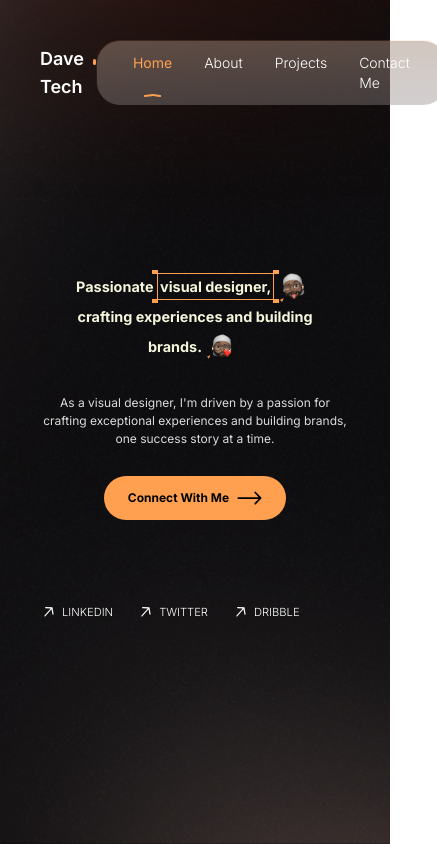
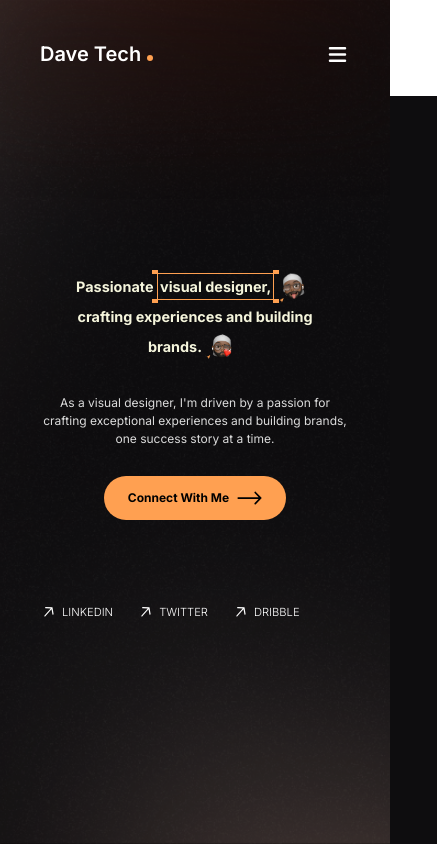
Before and after one commit to miss3persin/Dave-Portfolio, a Next.js app: page / in a window 390 px wide. Shown: the top 844 px of the page, 437 px wide, since content can reach past the window. Built offline with nearby package versions, Linux system fonts and the light colour scheme; what tailwindcss-multi would draw is missing.

Commit message:
fixed navbar responsiveness

```diff
--- a/package.json
+++ b/package.json
@@ -13,6 +13,7 @@
     "next": "14.2.5",
     "react": "^18",
     "react-dom": "^18",
+    "react-icons": "^5.3.0",
     "tailwindcss-multi": "^0.4.6"
   },
   "devDependencies": {
--- a/src/app/sections/AboutSection.js
+++ b/src/app/sections/AboutSection.js
@@ -8,7 +8,7 @@ import { SkillsComponent } from '../components/SkillsComponent';
 export const AboutSection = () => {
   return (
     <section id='about'>
-    <div className='container flex items-center px-10 sm:px-20 py-20 sm:py-40 lg:py-52 justify-center gap-28 relative'>
+    <div className='container flex items-center px-10 sm:px-20 py-20 sm:py-40 lg:py-52 justify-center gap-28 relative overflow-hidden'>
 
         <div data-aos="fade-right" data-aos-duration="1000" className='absolute lg:static lg:block sm:top-[12.5rem] sm:right-[9rem] hidden'>
         <Image
--- a/src/app/sections/NavSection.js
+++ b/src/app/sections/NavSection.js
@@ -2,13 +2,14 @@
 
 import Image from 'next/image';
 import { useState, useEffect, useRef } from 'react';
-import markerImage from '/Public/markerimage.png'; // Adjust the path accordingly
+import markerImage from '/Public/markerimage.png'
+import { HiMenu, HiX } from 'react-icons/hi';
 
 export const NavSection = () => {
   const [activeSection, setActiveSection] = useState('home');
+  const [isMenuOpen, setIsMenuOpen] = useState(false);
   const markerRef = useRef(null);
 
-  // Function to update marker position
   const updateMarkerPosition = (section) => {
     const liElement = document.querySelector(`li[data-section="${section}"]`);
     if (liElement && markerRef.current) {
@@ -38,8 +39,10 @@ export const NavSection = () => {
       });
     };
 
-    // Set initial scroll position to top
     window.scrollTo(0, 0);
+
+    // Initialize marker position when component mounts
+    updateMarkerPosition('home');
 
     window.addEventListener('scroll', handleScroll);
     return () => {
@@ -54,6 +57,7 @@ export const NavSection = () => {
     if (element) {
       element.scrollIntoView({ behavior: 'smooth' });
     }
+    setIsMenuOpen(false);
   };
 
   return (
@@ -62,48 +66,63 @@ export const NavSection = () => {
       <div data-aos="fade-down" data-aos-duration="1000" data-aos-delay="1200" className='fixed z-50 w-full'>
         <div className='container px-10 lg:px-10 2xl:px-0'>
           <div className='flex items-center justify-between pb-10 pt-10 2xl:pb-14 2xl:pt-14'>
-            <div className='flex gap-1.5 2xl:gap-2 cursor-pointer' onClick={() => handleClick('home')}>
-              <p className='text-lg font-semibold text-white 2xl:text-3xl'>
-                Dave Tech
-              </p>
-              <div className='mt-3.5 h-1.5 w-1.5 rounded-full bg-[#FFA051] p-0 2xl:mt-6'></div>
+            <div className='justify-between items-center flex w-full md:w-auto'>
+              <div className='flex gap-1.5 2xl:gap-2 cursor-pointer' onClick={() => handleClick('home')}>
+                <p className='md:text-lg text-xl font-semibold text-white 2xl:text-3xl'>
+                  Dave Tech
+                </p>
+                <div className='mt-[15px] md:mt-3.5 h-1.5 w-1.5 rounded-full bg-[#FFA051] p-0 2xl:mt-6'></div>
+              </div>
+
+              {/* Hamburger Icon */}
+              <div className='md:hidden flex items-center relative'>
+                <button onClick={() => setIsMenuOpen(!isMenuOpen)} className='relative text-white'>
+                  <div className={`absolute transition-transform duration-500 ease-in-out ${isMenuOpen ? 'transform rotate-45' : 'transform rotate-0'}`}>
+                    <HiMenu size={25} className={`transition-opacity duration-500 ${isMenuOpen ? 'opacity-0' : 'opacity-100'}`} />
+                  </div>
+                  <div className={`transition-transform duration-500 ease-in-out ${isMenuOpen ? 'transform rotate-90' : 'transform rotate-0'}`}>
+                    <HiX size={25} className={`transition-opacity duration-500 ${isMenuOpen ? 'opacity-100' : 'opacity-0'}`} />
+                  </div>
+                </button>
+              </div>
             </div>
 
-            <div className='relative rounded-3xl bg-gradient-to-b from-[#ff9f5125] to-[#ffa05100] p-px'>
-              <div className='rounded-[calc(1.5rem-1px)] bg-gradient-to-br from-[#8F878766] to-[#8F878766] px-9 py-3 dark:bg-black'>
+            {/* Desktop Menu */}
+            <div className='hidden md:flex md:relative md:rounded-3xl md:bg-gradient-to-b md:from-[#ff9f5125] md:to-[#ffa05100] md:p-px'>
+              <div className='md:rounded-[calc(1.5rem-1px)] md:bg-gradient-to-br md:from-[#8F878766] md:to-[#8F878766] md:px-9 md:py-3 md:dark:bg-black'>
                 <ul className='relative flex gap-8 text-sm font-light text-[#FFFFFF] 2xl:gap-9 2xl:text-base'>
                   <li
                     data-section="home"
                     onClick={() => handleClick('home')}
-                    className={`scroll-smooth relative cursor-pointer hover:text-[#FFA051] ${activeSection === 'home' ? 'text-[#FFA051] font-normal delay-300' : ''}`}
+                    className={`scroll-smooth relative cursor-pointer hover:text-[#FFA051] ${activeSection === 'home' ? 'text-[#FFA051] font-normal delay-[600ms]' : ''}`}
                   >
                     Home
                   </li>
                   <li
                     data-section="about"
                     onClick={() => handleClick('about')}
-                    className={`scroll-smooth relative cursor-pointer hover:text-[#FFA051] ${activeSection === 'about' ? 'text-[#FFA051] font-normal delay-300' : ''}`}
+                    className={`scroll-smooth relative cursor-pointer hover:text-[#FFA051] ${activeSection === 'about' ? 'text-[#FFA051] font-normal delay-[600ms]' : ''}`}
                   >
                     About
                   </li>
                   <li
                     data-section="projects"
                     onClick={() => handleClick('projects')}
-                    className={`scroll-smooth relative cursor-pointer hover:text-[#FFA051] ${activeSection === 'projects' ? 'text-[#FFA051] font-normal delay-300' : ''}`}
+                    className={`scroll-smooth relative cursor-pointer hover:text-[#FFA051] ${activeSection === 'projects' ? 'text-[#FFA051] font-normal delay-[600ms]' : ''}`}
                   >
                     Projects
                   </li>
                   <li
                     data-section="contact"
                     onClick={() => handleClick('contact')}
-                    className={`scroll-smooth relative cursor-pointer hover:text-[#FFA051] ${activeSection === 'contact' ? 'text-[#FFA051] font-normal delay-300' : ''}`}
+                    className={`scroll-smooth relative cursor-pointer hover:text-[#FFA051] ${activeSection === 'contact' ? 'text-[#FFA051] font-normal delay-[600ms]' : ''}`}
                   >
                     Contact Me
                   </li>
 
                   <div
                     ref={markerRef}
-                    className='absolute -bottom-1 h-[3px] transition-all duration-300 delay-300'
+                    className='absolute -bottom-1 h-[3px] transition-all duration-300 delay-500'
                   >
                     <Image src={markerImage} alt="Marker" layout='fill' objectFit='contain' />
                   </div>
@@ -111,8 +130,47 @@ export const NavSection = () => {
               </div>
             </div>
 
+            {/* Mobile Menu */}
+            <div className={`md:hidden absolute top-24 left-0 right-0 bg-[#0E0D0F] px-4 pb-14 h-lvh flex flex-col items-center justify-evenly transition-transform transform ${isMenuOpen ? 'translate-x-0' : 'translate-x-full'} ease-in-out duration-[600ms]`}>
+              <ul className='flex flex-col items-center gap-12 text-lg font-light text-[#FFFFFF]'>
+                <li
+                  data-section="home"
+                  onClick={() => handleClick('home')}
+                  className={`scroll-smooth cursor-pointer hover:text-[#FFA051] ${activeSection === 'home' ? 'text-[#FFA051] font-normal' : ''}`}
+                >
+                  Home
+                </li>
+                <li
+                  data-section="about"
+                  onClick={() => handleClick('about')}
+                  className={`scroll-smooth cursor-pointer hover:text-[#FFA051] ${activeSection === 'about' ? 'text-[#FFA051] font-normal' : ''}`}
+                >
+                  About
+                </li>
+                <li
+                  data-section="projects"
+                  onClick={() => handleClick('projects')}
+                  className={`scroll-smooth cursor-pointer hover:text-[#FFA051] ${activeSection === 'projects' ? 'text-[#FFA051] font-normal' : ''}`}
+                >
+                  Projects
+                </li>
+                <li
+                  data-section="contact"
+                  onClick={() => handleClick('contact')}
+                  className={`scroll-smooth cursor-pointer hover:text-[#FFA051] ${activeSection === 'contact' ? 'text-[#FFA051] font-normal' : ''}`}
+                >
+                  Contact Me
+                </li>
+              </ul>
+              <div className='flex justify-center mt-4'>
+                <button className='rounded-full bg-white px-5 py-3 text-xs font-black 2xl:text-base'>
+                  Download Résumé
+                </button>
+              </div>
+            </div>
+
             <div>
-              <button className='rounded-full bg-white px-5 py-3 text-xs font-black 2xl:text-base'>
+              <button className='hidden md:block rounded-full bg-white px-5 py-3 text-xs font-black 2xl:text-base'>
                 Download Résumé
               </button>
             </div>
```
Also changed, not shown: 1 other file (tests, documents, lock files or other folders).
